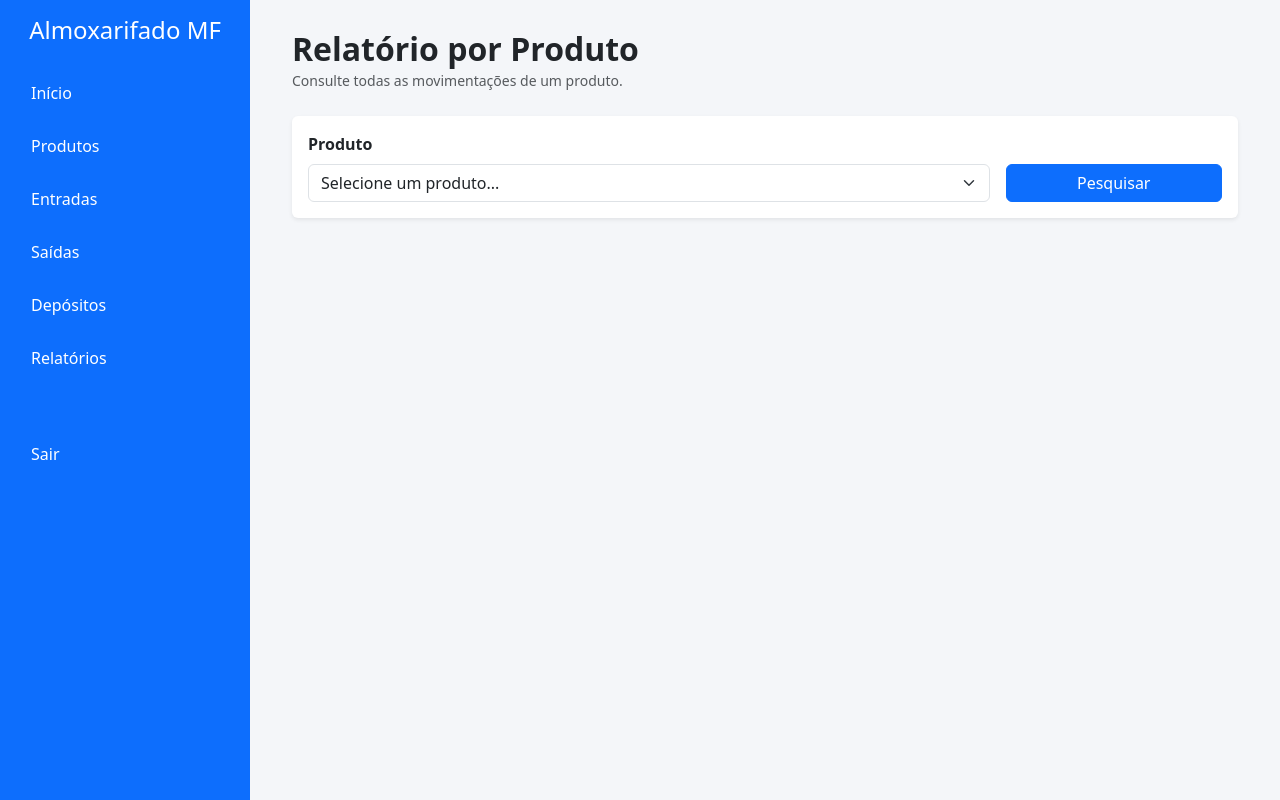
After one commit to oFimose/Rep-Python-Projeto, a Django app: page /relatorios/ in a window 1280 px wide. The commit adds this page. Run offline with Django 5.2, Linux system fonts and the light colour scheme; the visitor is signed in with stand-in values (Sample User, id 1); data that the repository does not hold is empty.

Commit message:
Tela Relatórios funcional

```diff
--- a/estoque/models.py
+++ b/estoque/models.py
@@ -21,7 +21,7 @@ class Produto(models.Model):
 class Depositos(models.Model):
     nome = models.CharField(max_length=100)
     localizacao = models.CharField(max_length=100)
-    responsavel = models.CharField(max_length=100)
+    responsavel = models.CharField(max_length=100, default="")
 
     def __str__(self):
         return self.nome
--- a/estoque/templates/base.html
+++ b/estoque/templates/base.html
@@ -74,6 +74,10 @@
             Depósitos
         </a>
 
+        <a href="{% url 'relatorio_produtos' %}">
+            Relatórios
+        </a>
+
         <div class="mt-5">
             <a href="/">
                 Sair
--- /dev/null
+++ b/estoque/templates/relatorio_produtos.html
@@ -0,0 +1,119 @@
+{% extends 'base.html' %}
+{% block title %}Relatório por Produto{% endblock %}
+{% block content %}
+
+<div class="container">
+    <div class="d-flex justify-content-between align-items-center mb-4">
+        <div>
+            <h2 class="fw-bold mb-0">Relatório por Produto</h2>
+            <small class="text-muted">
+                Consulte todas as movimentações de um produto.
+            </small>
+        </div>
+    </div>
+    <div class="card shadow-sm border-0 mb-4">
+        <div class="card-body">
+            <form method="GET" class="row g-3">
+                <div class="col-md-9">
+                    <label class="form-label fw-semibold">
+                        Produto
+                    </label>
+                    <select name="produto" class="form-select">
+                        <option value="">Selecione um produto...</option>
+                        {% for p in produtos %}
+                        <option value="{{ p.id }}"
+                        {% if produto and produto.id == p.id %}selected{% endif %}>
+                            {{ p.nome }}
+                        </option>
+                        {% endfor %}
+                    </select>
+                </div>
+                <div class="col-md-3 d-grid">
+                    <label class="form-label">&nbsp;</label>
+                    <button class="btn btn-primary">
+                        Pesquisar
+                    </button>
+                </div>
+            </form>
+        </div>
+    </div>
+    {% if produto %}
+    <div class="row mb-4">
+        <div class="col-md-4">
+            <div class="card shadow-sm border-0 text-center">
+                <div class="card-body">
+                    <h6 class="text-muted">Entradas</h6>
+                    <h2 class="fw-bold text-success">{{ entradas }}</h2>
+                </div>
+            </div>
+        </div>
+        <div class="col-md-4">
+            <div class="card shadow-sm border-0 text-center">
+                <div class="card-body">
+                    <h6 class="text-muted">Saídas</h6>
+                    <h2 class="fw-bold text-danger">{{ saidas }}</h2>
+                </div>
+            </div>
+        </div>
+        <div class="col-md-4">
+            <div class="card shadow-sm border-0 text-center">
+                <div class="card-body">
+                    <h6 class="text-muted">Estoque Atual</h6>
+                    <h2 class="fw-bold text-primary">
+                        {{ produto.quantidade }}
+                    </h2>
+                </div>
+            </div>
+        </div>
+    </div>
+    <div class="card shadow-sm border-0">
+        <div class="card-header bg-white border-0 pt-4">
+            <h5 class="fw-bold mb-0">
+                Histórico de Movimentações
+            </h5>
+        </div>
+        <div class="card-body">
+            <div class="table-responsive">
+                <table class="table table-hover align-middle">
+                    <thead class="table-light">
+                        <tr>
+                            <th>Data</th>
+                            <th>Tipo</th>
+                            <th>Quantidade</th>
+                            <th>Depósito</th>
+                        </tr>
+                    </thead>
+                    <tbody>
+                        {% for mov in movimentacoes %}
+                        <tr>
+                            <td>{{ mov.data|date:"d/m/Y H:i" }}</td>
+                            <td>
+                                {% if mov.tipo == "E" %}
+                                <span class="badge bg-success">
+                                    Entrada
+                                </span>
+                                {% else %}
+                                <span class="badge bg-danger">
+                                    Saída
+                                </span>
+                                {% endif %}
+                            </td>
+                            <td>{{ mov.quantidade }}</td>
+                            <td>{{ mov.deposito }}</td>
+                        </tr>
+                        {% empty %}
+                        <tr>
+                            <td colspan="4" class="text-center text-muted py-5">
+                                Nenhuma movimentação encontrada.
+                            </td>
+                        </tr>
+                        {% endfor %}
+                    </tbody>
+                </table>
+            </div>
+        </div>
+    </div>
+    {% endif %}
+</div>
+
+{% endblock %}
--- a/estoque/templates/saida.html
+++ b/estoque/templates/saida.html
@@ -43,27 +43,23 @@ Saída de Estoque
                                 {% endfor %}
                             </select>
                         </div>
-
                         <div class="mb-3">
                             <label for="quantidade" class="form-label fw-semibold">
                                 Quantidade
                             </label>
                             <input type="number" id="quantidade" name="quantidade" class="form-control" min="1" required>
                         </div>
-
                         <div class="mb-3">
                             <label for="observacao" class="form-label fw-semibold">
                                 Observação
                             </label>
                             <input type="text" id="observacao" name="observacao" class="form-control">
                         </div>
-
                         <div class="d-grid">
                             <button type="submit" class="btn btn-danger">
                                 Registrar Saída
                             </button>
                         </div>
-
                         <section class="mt-5">
                             <h3 class="fw-bold mb-3">Últimas Saídas</h3>
                             <div class="card shadow-sm border-0">
--- a/estoque/urls.py
+++ b/estoque/urls.py
@@ -23,5 +23,9 @@ urlpatterns = [
         name="cadastrar_deposito"
     ),
     path("entrada/", views.entrada, name="entrada"),
-    path("saida/", views.saida, name="saida")
+    path("saida/", views.saida, name="saida"),
+    path("relatorios/",
+         views.relatorio_produtos,
+         name="relatorio_produtos"
+),
 ]
--- a/estoque/views.py
+++ b/estoque/views.py
@@ -31,7 +31,7 @@ def dashboard(request):
 
 @login_required
 def produtos(request):
-    busca = request.GET.get("busca", "").strip()
+    busca = request.GET.get("nome", "").strip()
     categoria_id = request.GET.get("categoria", "")
     produto_consultar = Produto.objects.all()
     if busca:
@@ -128,7 +128,7 @@ def cadastrar_deposito(request):
         Depositos.objects.create(
             nome=request.POST["nome"],
             localizacao=request.POST["localizacao"],
-            responsavel=request.POST["responsavel"]
+            responsavel=request.POST.get("responsavel", "")
         )
         return redirect("depositos")
     return render(request, "cadastrar_deposito.html")
@@ -205,3 +205,37 @@ def saida(request):
         "produtos": produtos,
         "depositos": depositos
     })
+
+@login_required
+def relatorio_produtos(request):
+    produtos = Produto.objects.all()
+    produto = None
+    movimentacoes = []
+
+    entradas = 0
+    saidas = 0
+    saldo = 0
+
+    if request.GET.get("produto"):
+        produto = Produto.objects.get(id=request.GET.get("produto"))
+
+        movimentacoes = Movimentacao.objects.filter(
+            produto=produto
+        ).order_by("-data")
+
+        for mov in movimentacoes:
+            if mov.tipo == "E":
+                entradas += mov.quantidade
+            elif mov.tipo == "S":
+                saidas += mov.quantidade
+
+        saldo = produto.quantidade
+
+    return render(request, "relatorio_produtos.html", {
+        "produtos": produtos,
+        "produto": produto,
+        "movimentacoes": movimentacoes,
+        "entradas": entradas,
+        "saidas": saidas,
+        "saldo": saldo
+    })
```
Also changed, not shown: estoque/templates/produtos.html (+0 -8 lines), estoque/migrations/0014_alter_depositos_responsavel.py (added).
